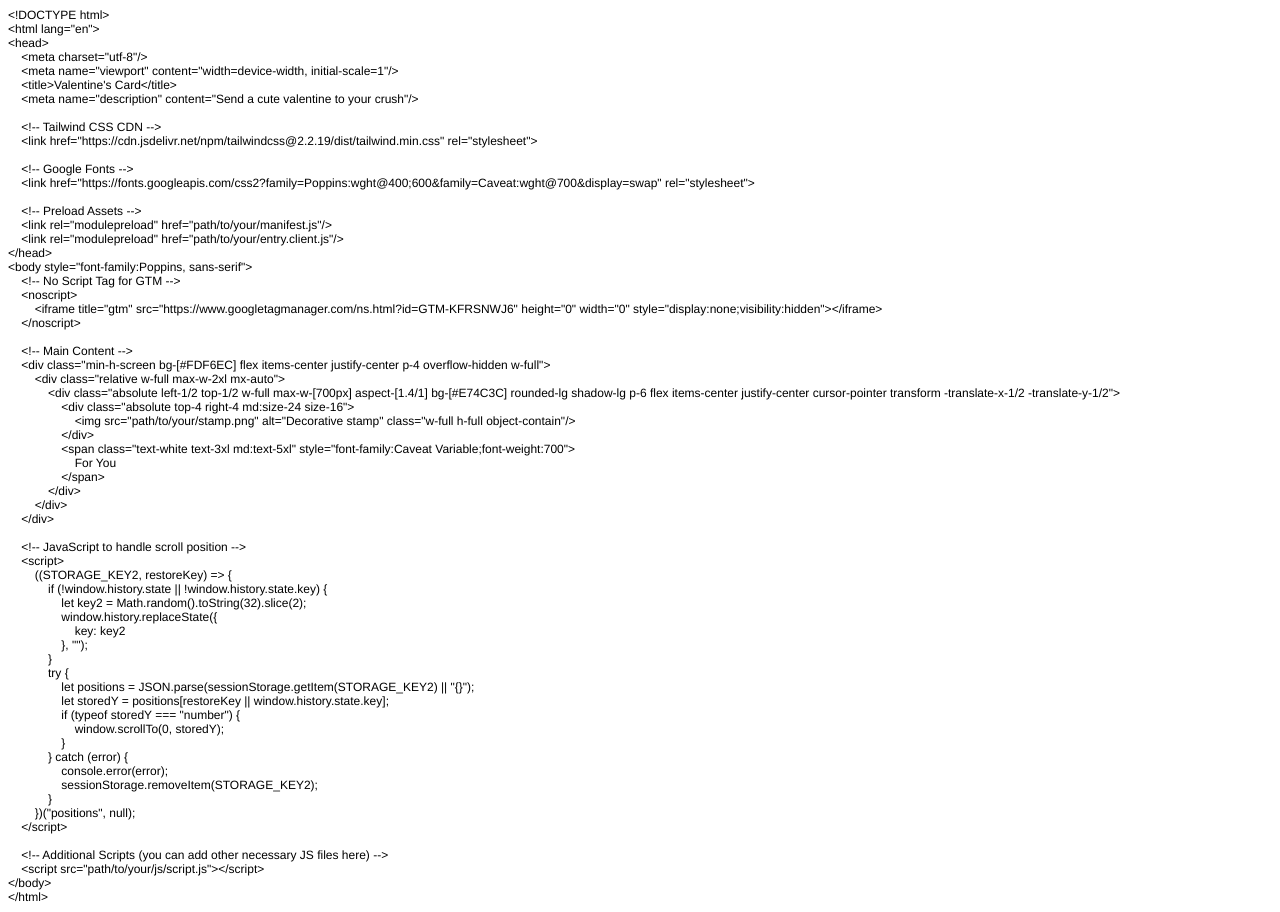
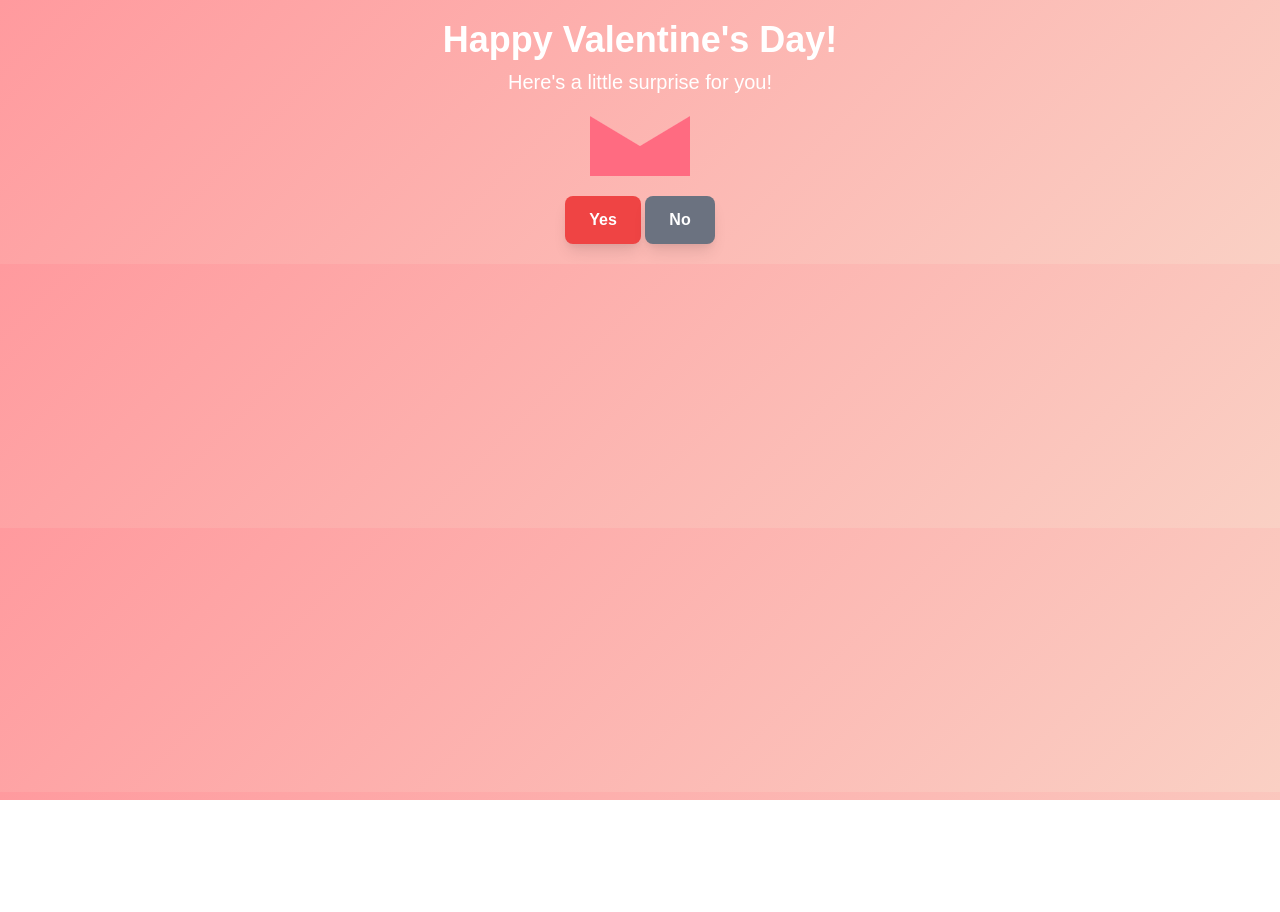
Before and after one commit to hsnkh6n/valentine-website, a plain HTML site: page index.html in a window 1280 px wide. After the commit the page ends 800 px from the top, so only its background shows below. Drawn offline with nearby package versions, Linux system fonts and the light colour scheme.

Commit message:
index.html

```diff
--- a/index.html
+++ b/index.html
@@ -1,80 +1,90 @@
-<!DOCTYPE html PUBLIC "-//W3C//DTD HTML 4.01//EN" "http://www.w3.org/TR/html4/strict.dtd">
-<html>
+<!DOCTYPE html>
+<html lang="en">
 <head>
-  <meta http-equiv="Content-Type" content="text/html; charset=utf-8">
-  <meta http-equiv="Content-Style-Type" content="text/css">
-  <title></title>
-  <meta name="Generator" content="Cocoa HTML Writer">
-  <meta name="CocoaVersion" content="2575.3">
-  <style type="text/css">
-    p.p1 {margin: 0.0px 0.0px 0.0px 0.0px; font: 12.0px Helvetica}
-    p.p2 {margin: 0.0px 0.0px 0.0px 0.0px; font: 12.0px Helvetica; min-height: 14.0px}
-  </style>
+    <meta charset="UTF-8">
+    <meta name="viewport" content="width=device-width, initial-scale=1.0">
+    <title>Valentine's Day Surprise</title>
+    <link rel="stylesheet" href="https://cdn.jsdelivr.net/npm/tailwindcss@2.2.19/dist/tailwind.min.css">
+    <script src="https://cdnjs.cloudflare.com/ajax/libs/gsap/3.12.2/gsap.min.js" defer></script>
+    <style>
+        body {
+            background: linear-gradient(135deg, #ff9a9e, #fad0c4);
+            font-family: 'Arial', sans-serif;
+            overflow: hidden;
+            text-align: center;
+            padding: 20px;
+        }
+        .envelope {
+            width: 100px;
+            height: 60px;
+            background-color: #ff6b81;
+            position: relative;
+            margin: 20px auto;
+            clip-path: polygon(0% 0%, 50% 50%, 100% 0%, 100% 100%, 0% 100%);
+        }
+        .envelope:before {
+            content: "";
+            width: 100%;
+            height: 50%;
+            background-color: #ffa1b0;
+            position: absolute;
+            top: 0;
+            left: 0;
+            clip-path: polygon(0% 0%, 50% 100%, 100% 0%);
+        }
+        .btn-container {
+            margin-top: 20px;
+        }
+    </style>
 </head>
 <body>
-<p class="p1">&lt;!DOCTYPE html&gt;</p>
-<p class="p1">&lt;html lang="en"&gt;</p>
-<p class="p1">&lt;head&gt;</p>
-<p class="p1"><span class="Apple-converted-space">    </span>&lt;meta charset="utf-8"/&gt;</p>
-<p class="p1"><span class="Apple-converted-space">    </span>&lt;meta name="viewport" content="width=device-width, initial-scale=1"/&gt;</p>
-<p class="p1"><span class="Apple-converted-space">    </span>&lt;title&gt;Valentine's Card&lt;/title&gt;</p>
-<p class="p1"><span class="Apple-converted-space">    </span>&lt;meta name="description" content="Send a cute valentine to your crush"/&gt;</p>
-<p class="p2"><br></p>
-<p class="p1"><span class="Apple-converted-space">    </span>&lt;!-- Tailwind CSS CDN --&gt;</p>
-<p class="p1"><span class="Apple-converted-space">    </span>&lt;link href="https://cdn.jsdelivr.net/npm/tailwindcss@2.2.19/dist/tailwind.min.css" rel="stylesheet"&gt;</p>
-<p class="p2"><br></p>
-<p class="p1"><span class="Apple-converted-space">    </span>&lt;!-- Google Fonts --&gt;</p>
-<p class="p1"><span class="Apple-converted-space">    </span>&lt;link href="https://fonts.googleapis.com/css2?family=Poppins:wght@400;600&amp;family=Caveat:wght@700&amp;display=swap" rel="stylesheet"&gt;</p>
-<p class="p2"><span class="Apple-converted-space">    </span></p>
-<p class="p1"><span class="Apple-converted-space">    </span>&lt;!-- Preload Assets --&gt;</p>
-<p class="p1"><span class="Apple-converted-space">    </span>&lt;link rel="modulepreload" href="path/to/your/manifest.js"/&gt;</p>
-<p class="p1"><span class="Apple-converted-space">    </span>&lt;link rel="modulepreload" href="path/to/your/entry.client.js"/&gt;</p>
-<p class="p1">&lt;/head&gt;</p>
-<p class="p1">&lt;body style="font-family:Poppins, sans-serif"&gt;</p>
-<p class="p1"><span class="Apple-converted-space">    </span>&lt;!-- No Script Tag for GTM --&gt;</p>
-<p class="p1"><span class="Apple-converted-space">    </span>&lt;noscript&gt;</p>
-<p class="p1"><span class="Apple-converted-space">        </span>&lt;iframe title="gtm" src="https://www.googletagmanager.com/ns.html?id=GTM-KFRSNWJ6" height="0" width="0" style="display:none;visibility:hidden"&gt;&lt;/iframe&gt;</p>
-<p class="p1"><span class="Apple-converted-space">    </span>&lt;/noscript&gt;</p>
-<p class="p2"><br></p>
-<p class="p1"><span class="Apple-converted-space">    </span>&lt;!-- Main Content --&gt;</p>
-<p class="p1"><span class="Apple-converted-space">    </span>&lt;div class="min-h-screen bg-[#FDF6EC] flex items-center justify-center p-4 overflow-hidden w-full"&gt;</p>
-<p class="p1"><span class="Apple-converted-space">        </span>&lt;div class="relative w-full max-w-2xl mx-auto"&gt;</p>
-<p class="p1"><span class="Apple-converted-space">            </span>&lt;div class="absolute left-1/2 top-1/2 w-full max-w-[700px] aspect-[1.4/1] bg-[#E74C3C] rounded-lg shadow-lg p-6 flex items-center justify-center cursor-pointer transform -translate-x-1/2 -translate-y-1/2"&gt;</p>
-<p class="p1"><span class="Apple-converted-space">                </span>&lt;div class="absolute top-4 right-4 md:size-24 size-16"&gt;</p>
-<p class="p1"><span class="Apple-converted-space">                    </span>&lt;img src="path/to/your/stamp.png" alt="Decorative stamp" class="w-full h-full object-contain"/&gt;</p>
-<p class="p1"><span class="Apple-converted-space">                </span>&lt;/div&gt;</p>
-<p class="p1"><span class="Apple-converted-space">                </span>&lt;span class="text-white text-3xl md:text-5xl" style="font-family:Caveat Variable;font-weight:700"&gt;</p>
-<p class="p1"><span class="Apple-converted-space">                    </span>For You</p>
-<p class="p1"><span class="Apple-converted-space">                </span>&lt;/span&gt;</p>
-<p class="p1"><span class="Apple-converted-space">            </span>&lt;/div&gt;</p>
-<p class="p1"><span class="Apple-converted-space">        </span>&lt;/div&gt;</p>
-<p class="p1"><span class="Apple-converted-space">    </span>&lt;/div&gt;</p>
-<p class="p2"><br></p>
-<p class="p1"><span class="Apple-converted-space">    </span>&lt;!-- JavaScript to handle scroll position --&gt;</p>
-<p class="p1"><span class="Apple-converted-space">    </span>&lt;script&gt;</p>
-<p class="p1"><span class="Apple-converted-space">        </span>((STORAGE_KEY2, restoreKey) =&gt; {</p>
-<p class="p1"><span class="Apple-converted-space">            </span>if (!window.history.state || !window.history.state.key) {</p>
-<p class="p1"><span class="Apple-converted-space">                </span>let key2 = Math.random().toString(32).slice(2);</p>
-<p class="p1"><span class="Apple-converted-space">                </span>window.history.replaceState({</p>
-<p class="p1"><span class="Apple-converted-space">                    </span>key: key2</p>
-<p class="p1"><span class="Apple-converted-space">                </span>}, "");</p>
-<p class="p1"><span class="Apple-converted-space">            </span>}</p>
-<p class="p1"><span class="Apple-converted-space">            </span>try {</p>
-<p class="p1"><span class="Apple-converted-space">                </span>let positions = JSON.parse(sessionStorage.getItem(STORAGE_KEY2) || "{}");</p>
-<p class="p1"><span class="Apple-converted-space">                </span>let storedY = positions[restoreKey || window.history.state.key];</p>
-<p class="p1"><span class="Apple-converted-space">                </span>if (typeof storedY === "number") {</p>
-<p class="p1"><span class="Apple-converted-space">                    </span>window.scrollTo(0, storedY);</p>
-<p class="p1"><span class="Apple-converted-space">                </span>}</p>
-<p class="p1"><span class="Apple-converted-space">            </span>} catch (error) {</p>
-<p class="p1"><span class="Apple-converted-space">                </span>console.error(error);</p>
-<p class="p1"><span class="Apple-converted-space">                </span>sessionStorage.removeItem(STORAGE_KEY2);</p>
-<p class="p1"><span class="Apple-converted-space">            </span>}</p>
-<p class="p1"><span class="Apple-converted-space">        </span>})("positions", null);</p>
-<p class="p1"><span class="Apple-converted-space">    </span>&lt;/script&gt;</p>
-<p class="p2"><br></p>
-<p class="p1"><span class="Apple-converted-space">    </span>&lt;!-- Additional Scripts (you can add other necessary JS files here) --&gt;</p>
-<p class="p1"><span class="Apple-converted-space">    </span>&lt;script src="path/to/your/js/script.js"&gt;&lt;/script&gt;</p>
-<p class="p1">&lt;/body&gt;</p>
-<p class="p1">&lt;/html&gt;</p>
+
+    <h1 class="text-4xl font-bold text-white">Happy Valentine's Day!</h1>
+    <p class="text-xl text-white mt-2">Here's a little surprise for you!</p>
+
+    <div class="envelope"></div>
+
+    <div class="btn-container">
+        <button class="yes-btn px-6 py-3 bg-red-500 text-white font-semibold rounded-lg shadow-lg hover:bg-red-400">
+            Yes
+        </button>
+        <button class="no-btn px-6 py-3 bg-gray-500 text-white font-semibold rounded-lg shadow-lg hover:bg-gray-400">
+            No
+        </button>
+    </div>
+
+    <audio id="valentine-music" loop>
+        <source src="https://example.com/your-music.mp3" type="audio/mpeg">
+        Your browser does not support the audio element.
+    </audio>
+
+    <script>
+        document.querySelector('.yes-btn').addEventListener('click', () => {
+            const audio = document.getElementById('valentine-music');
+            audio.play();
+            alert('Enjoy the music and animations! 💖');
+        });
+
+        document.querySelector('.no-btn').addEventListener('click', () => {
+            alert('Maybe next time! 💔');
+            gsap.to('.no-btn', {
+                x: "random(-300, 300)",
+                y: "random(-300, 300)",
+                duration: 0.5,
+                repeat: -1,
+                yoyo: true,
+                ease: "power1.inOut"
+            });
+        });
+
+        gsap.to(".envelope", {
+            y: -20,
+            duration: 0.6,
+            repeat: -1,
+            yoyo: true,
+            ease: "power1.inOut"
+        });
+    </script>
+
 </body>
 </html>
```
